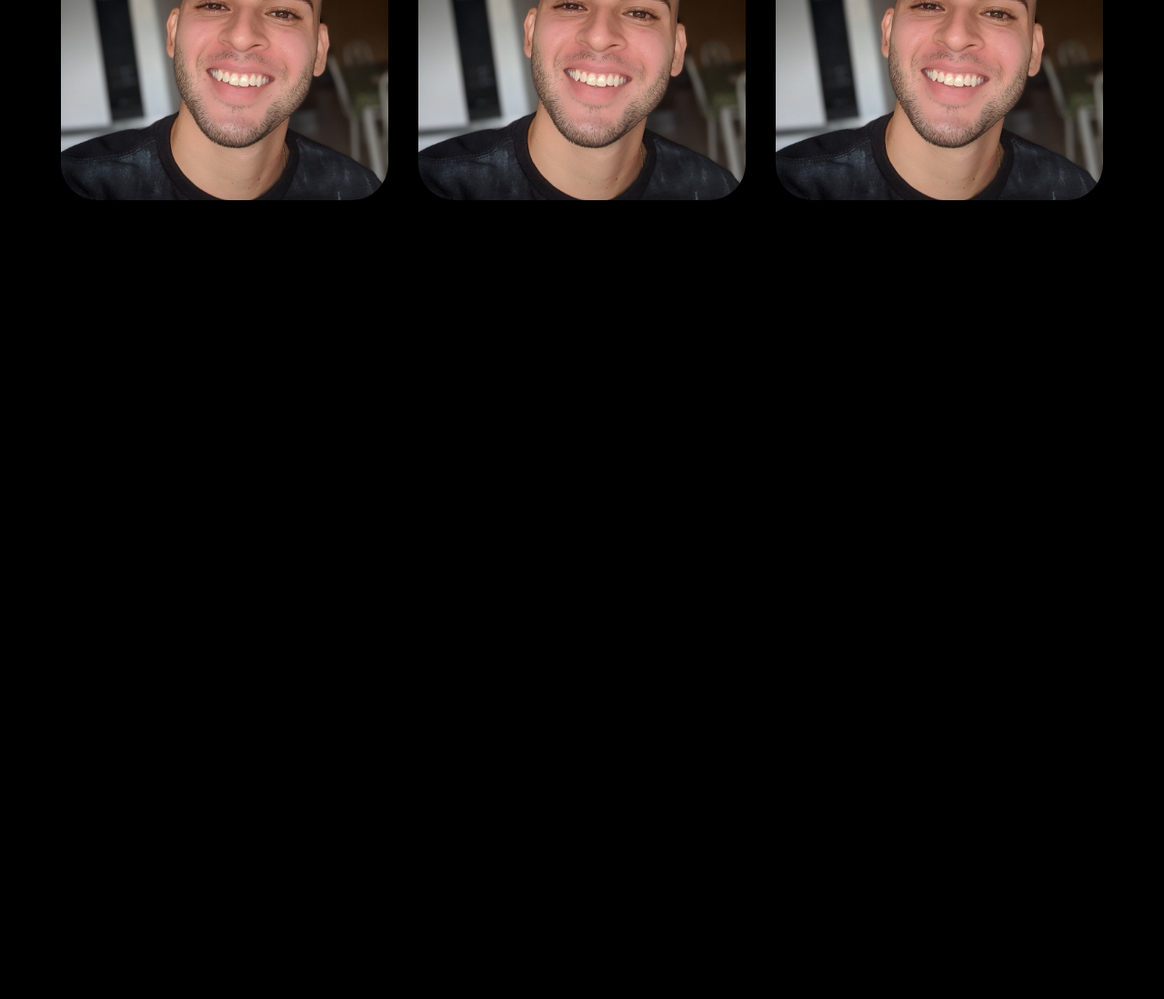
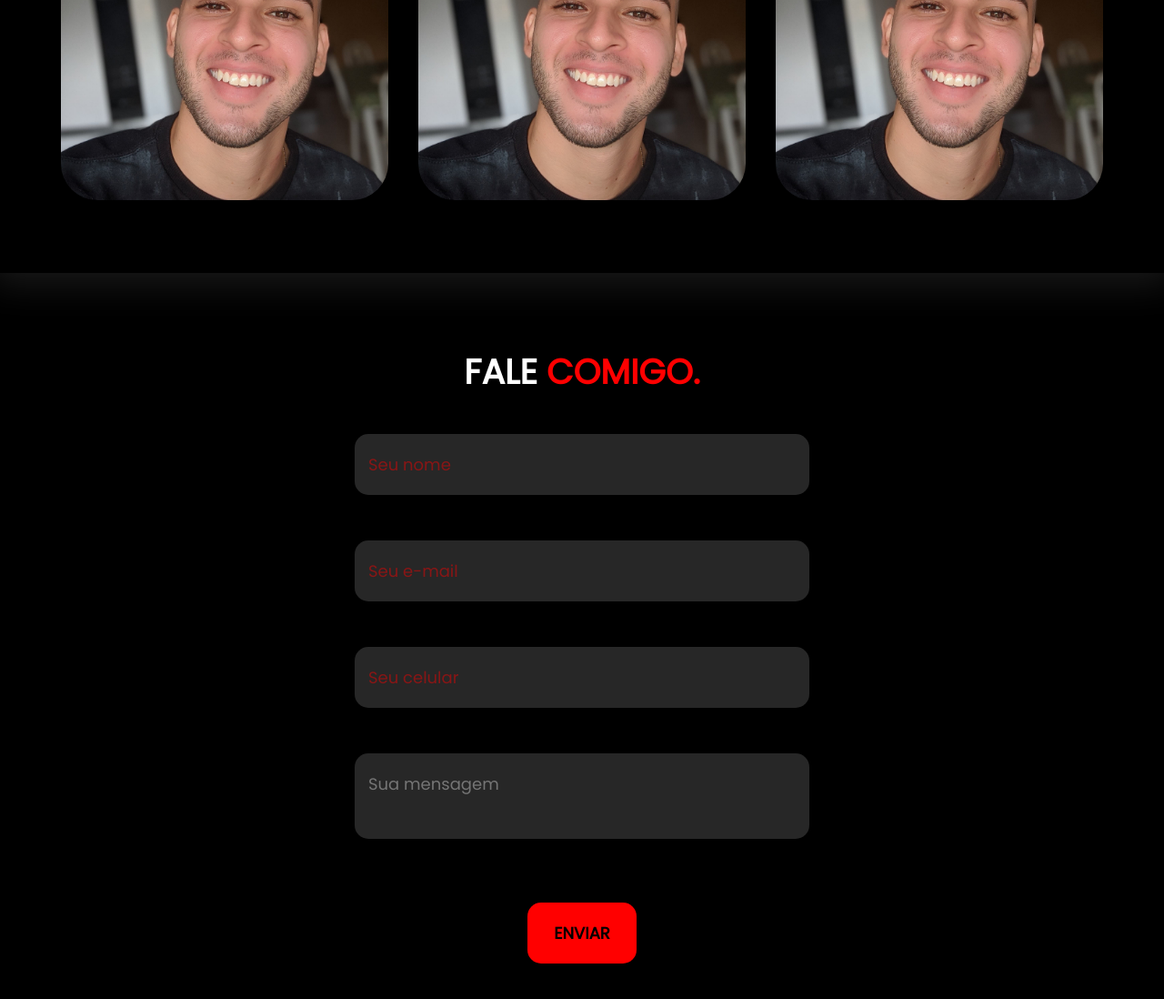
Before and after one commit to lfelipecastro/Portfolio, a plain HTML site: page index.html in a window 1280 px wide. Shown: the part 1898-2996 px from the top of the page at 91% size. Before the commit the page ends 2198 px from the top, so only its background shows below. Drawn offline with nearby package versions, Linux system fonts and the light colour scheme.

Commit message:
formulario finalizado

```diff
--- a/index.html
+++ b/index.html
@@ -114,6 +114,22 @@
                 </div><!--flex-->
             </div><!--interface-->
         </section><!--portfolio-->
+
+        <section class="formulario">
+            <div class="interface">
+                <h2 class="titulo">FALE <span>COMIGO.</span></h2>
+
+                <form action="">
+                    <input type="text" name="" id="" placeholder="Seu nome" required>
+                    <input type="text" name="" id="" placeholder="Seu e-mail" required>
+                    <input type="text" name="" id="" placeholder="Seu celular">
+                    <textarea name="" id="" placeholder="Sua mensagem" required></textarea>
+                    <div class="btn-enviar">
+                        <input type="submit" value="ENVIAR">
+                    </div>
+                </form>
+            </div><!--interface-->
+        </section><!--formulario-->
     </main>
 
 </body>
--- a/style.css
+++ b/style.css
@@ -46,7 +46,7 @@
     color: red;
 }
 
-button:hover{
+button:hover, form .btn-enviar input:hover{
     box-shadow: 0px 0px 8px #ff0000b2;
     transform: scale(1.05);
 }
@@ -250,3 +250,52 @@
 .overlay:hover{
     opacity: 1;
 }
+
+/* ESTILO DO FORMULÁRIO DE CONTATO*/
+section.formulario{
+    padding: 80px 4%;
+}
+
+form{
+    max-width: 500px;
+    margin: 0 auto;
+    display: flex;
+    flex-direction: column;
+    justify-content: center;
+    gap: 10px;
+}
+
+form input, form textarea{
+    width: 100%;
+    background-color: #272727;
+    border: 0;
+    outline: 0;
+    padding: 20px 15px;
+    border-radius: 15px;
+    color: #fff;
+    font-size: 18px;
+    margin-top: 40px;
+}
+
+form input::placeholder{
+    color: rgba(255, 0, 0, 0.452);
+}
+
+form textarea{
+    resize: none;
+    max-height: 200px;
+}
+
+form .btn-enviar{
+    margin-top: 20px;
+    text-align: center;
+}
+
+form .btn-enviar input{
+    width: 120px;
+    background-color: red;
+    color: #000000;
+    font-weight: 700;
+    cursor: pointer;
+    transition: .2s;
+}
```
